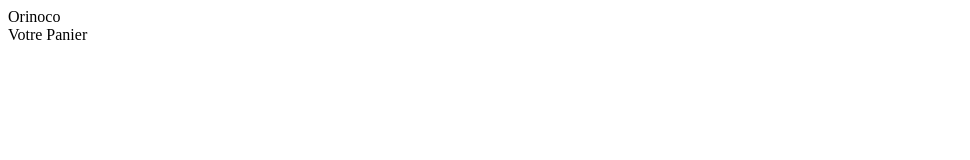
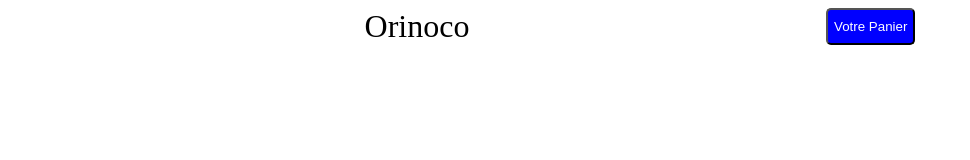
Before and after one commit to Sebastien-Dec/DecorneSebastien_5_31082021, a website: page FrontEnd/products.html in a window 1280 px wide. Shown: the whole page, without its empty margins (0-970 px from the left). Drawn offline with Linux system fonts and the light colour scheme.

Commit message:
CSS and JSON

```diff
--- a/FrontEnd/css/style.css
+++ b/FrontEnd/css/style.css
@@ -0,0 +1,18 @@
+header {
+    display: flex;
+    justify-content: space-evenly;
+}
+
+.siteName {
+    font-size: 2rem;
+}
+
+.button-viewBasket {
+    background-color: blue;
+    border-radius: 5px;
+}
+
+.button-viewBasket a {
+    color: white;
+    text-decoration: none;
+}
--- a/FrontEnd/products.html
+++ b/FrontEnd/products.html
@@ -4,13 +4,12 @@
         <meta charset="utf-8">
         <meta name="viewport" content="width=device-width, initial-scale=1" />
         <link rel="stylesheet" href="./css/style.css">
-        <title>Orinoco, description de votre produit</title>
-
+        <title>Orinoco, nos produits</title>
     </head>
     <body>
         <header>
-            <div>Orinoco</div>
-            <div class="button-viewBasket">Votre Panier</div>
+            <div class="siteName">Orinoco</div>
+            <button class="button-viewBasket"><a href="./basket.html">Votre Panier</a></button>
         </header>
 
         <section id="product-image">
```
Also changed, not shown: FrontEnd/basket.html (+3 -3 lines), FrontEnd/list.html (+2 -2 lines), FrontEnd/ordered.html (+1 -1 lines), package.json (added, +19 -0 lines).
